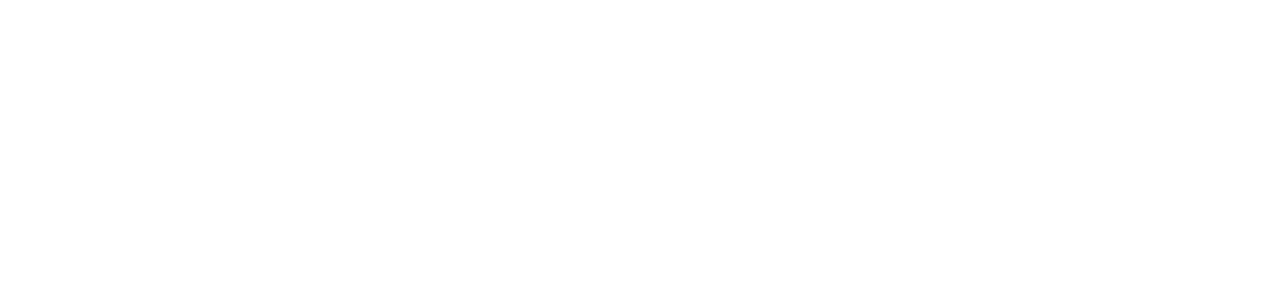
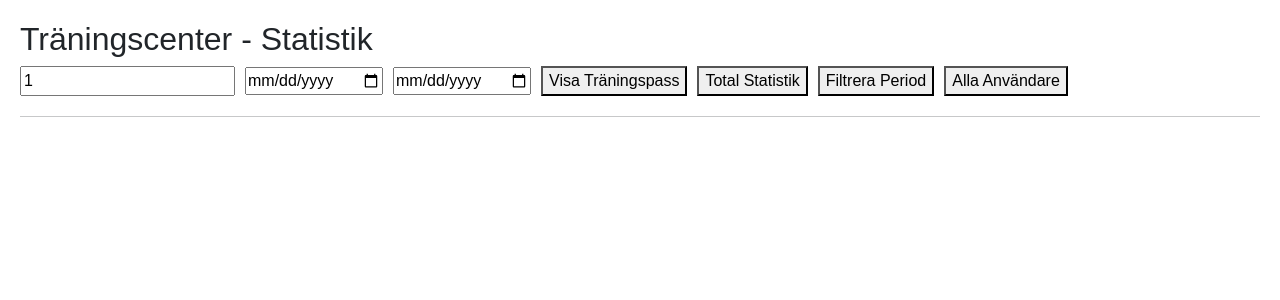
Before and after one commit to TheSteinkamp/trainingpage-frontend, a React (Vite) app: page /statistics in a window 1280 px wide. Before the commit this address had no page. Shown: the top 300 px of the page. Built offline with nearby package versions, Linux system fonts and the light colour scheme.

Commit message:
frontend for statistics

```diff
--- a/src/App.jsx
+++ b/src/App.jsx
@@ -3,6 +3,7 @@ import LoginForm from './LoginForm'
 import RegisterForm from './RegisterForm'
 import NewSession from './NewSession'
 import Dashboard from './Dashboard'
+import Statistics from './Statistics'
 function App() {
 
     return (
@@ -12,6 +13,7 @@ function App() {
                 <Route path="/register" element={<RegisterForm />} />
                 <Route path="/newsession" element={<NewSession />} />
                 <Route path="/dashboard" element={<Dashboard />} />
+                <Route path="/statistics" element={<Statistics />} />
             </Routes>
         </BrowserRouter>
     )
--- a/src/Dashboard.jsx
+++ b/src/Dashboard.jsx
@@ -1,4 +1,3 @@
-// components/Dashboard.jsx
 import { useEffect, useState } from "react";
 import axios from "axios";
 
--- /dev/null
+++ b/src/Statistics.jsx
@@ -0,0 +1,128 @@
+import { useState } from "react";
+import axios from "axios";
+
+function StatisticsDashboard() {
+  const [data, setData] = useState(null); // För Statistics eller Training[]
+  const [userMap, setUserMap] = useState({}); // För HashMap<String, Integer>
+  const [userId, setUserId] = useState(1);
+  const [startDate, setStartDate] = useState("");
+  const [endDate, setEndDate] = useState("");
+  const [view, setView] = useState("none"); // 'list', 'stats', 'users'
+  const [error, setError] = useState("");
+
+  const API_BASE = "http://localhost:8080"; // Din Gateway
+
+  // GET /{id} -> List<Training>
+  const getTrainings = () => {
+    axios.get(`${API_BASE}/statistic/${userId}`)
+      .then(res => {
+        setData(res.data);
+        setView("list");
+        setError("");
+      })
+      .catch(() => setError("Kunde inte hämta träningslista"));
+  };
+
+  // GET /user/{id} -> Statistics
+  const getUserStats = () => {
+    axios.get(`${API_BASE}/statistic/user/${userId}`)
+      .then(res => {
+        setData(res.data);
+        setView("stats");
+        setError("");
+      })
+      .catch(() => setError("Kunde inte hämta statistik"));
+  };
+
+  // GET /period/user/{id} -> Statistics
+  const getPeriodStats = () => {
+    if(!startDate || !endDate) return alert("Välj datum!");
+    axios.get(`${API_BASE}/statistic/period/user/${userId}`, {
+      params: { startDate, endDate }
+    })
+      .then(res => {
+        setData(res.data);
+        setView("stats");
+        setError("");
+      })
+      .catch(() => setError("Kunde inte hämta periodstatistik"));
+  };
+
+  // GET /users -> HashMap<String, Integer>
+  const getAllUsers = () => {
+    axios.get(`${API_BASE}/statistic/users`)
+      .then(res => {
+        setUserMap(res.data);
+        setView("users");
+        setError("");
+      })
+      .catch(() => setError("Kunde inte hämta användarstatistik"));
+  };
+
+  return (
+    <div style={{ padding: "20px", fontFamily: "sans-serif" }}>
+      <h2>Träningscenter - Statistik</h2>
+
+      {/* Kontroller */}
+      <div style={{ marginBottom: "20px", display: "flex", gap: "10px", alignItems: "center", flexWrap: "wrap" }}>
+        <input type="number" value={userId} onChange={e => setUserId(e.target.value)} placeholder="User ID" />
+        <input type="date" onChange={e => setStartDate(e.target.value)} />
+        <input type="date" onChange={e => setEndDate(e.target.value)} />
+
+        <button onClick={getTrainings}>Visa Träningspass</button>
+        <button onClick={getUserStats}>Total Statistik</button>
+        <button onClick={getPeriodStats}>Filtrera Period</button>
+        <button onClick={getAllUsers}>Alla Användare</button>
+      </div>
+
+      {error && <p style={{ color: "red" }}>{error}</p>}
+
+      <hr />
+
+      {/* Vy 1: List<Training> */}
+      {view === "list" && Array.isArray(data) && (
+        <div>
+          <h3>Träningshistorik (User {userId})</h3>
+          {data.map(t => (
+            <div key={t.id} style={{ border: "1px solid #ccc", margin: "10px 0", padding: "10px", borderRadius: "5px" }}>
+              <strong>Datum:</strong> {t.date} <br/>
+              <strong>Längd:</strong> {t.duration} minuter
+            </div>
+          ))}
+        </div>
+      )}
+
+      {/* Vy 2: Statistics (Objekt) */}
+      {view === "stats" && data && (
+        <div style={{ backgroundColor: "#f9f9f9", padding: "20px", borderRadius: "8px" }}>
+          <h3>Statistiköversikt</h3>
+          <p><strong>Antal pass:</strong> {data.totalTrainings}</p>
+          <p><strong>Total tid:</strong> {data.totalDuration} minuter</p>
+          <p><strong>Snittlängd:</strong> {data.averageDuration?.toFixed(1)} min/pass</p>
+        </div>
+      )}
+
+      {/* Vy 3: HashMap<String, Integer> */}
+      {view === "users" && (
+        <table border="1" cellPadding="10" style={{ width: "100%", borderCollapse: "collapse" }}>
+          <thead>
+            <tr style={{ backgroundColor: "#eee" }}>
+              <th>Namn</th>
+              <th>Antal Träningar</th>
+            </tr>
+          </thead>
+          <tbody>
+            {Object.entries(userMap).map(([name, count]) => (
+              <tr key={name}>
+                <td>{name}</td>
+                <td>{count} st</td>
+              </tr>
+            ))}
+          </tbody>
+        </table>
+      )}
+    </div>
+  );
+}
+
+export default StatisticsDashboard;
```
